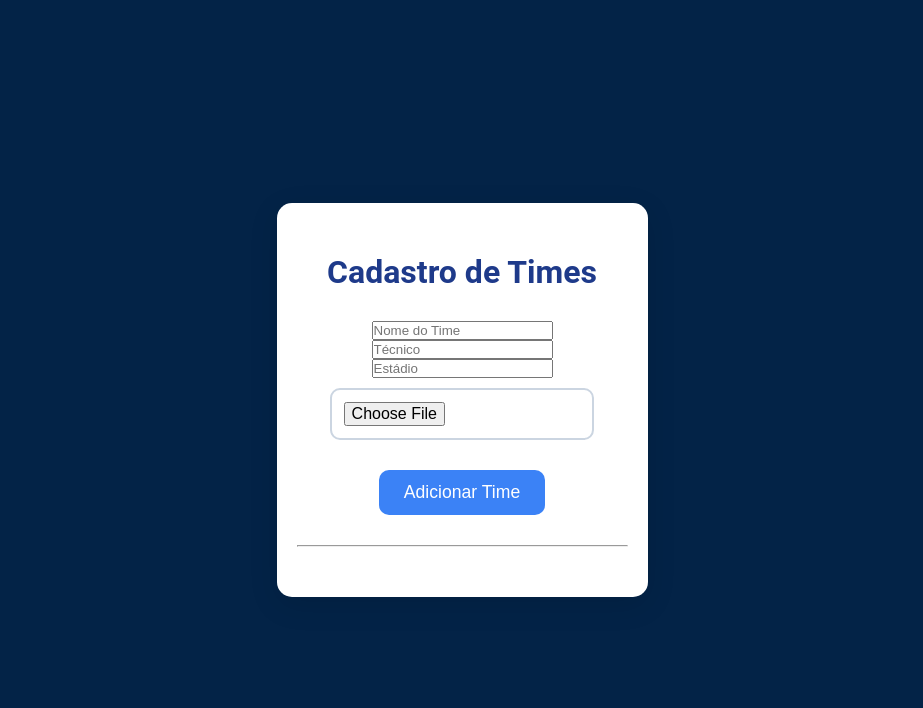
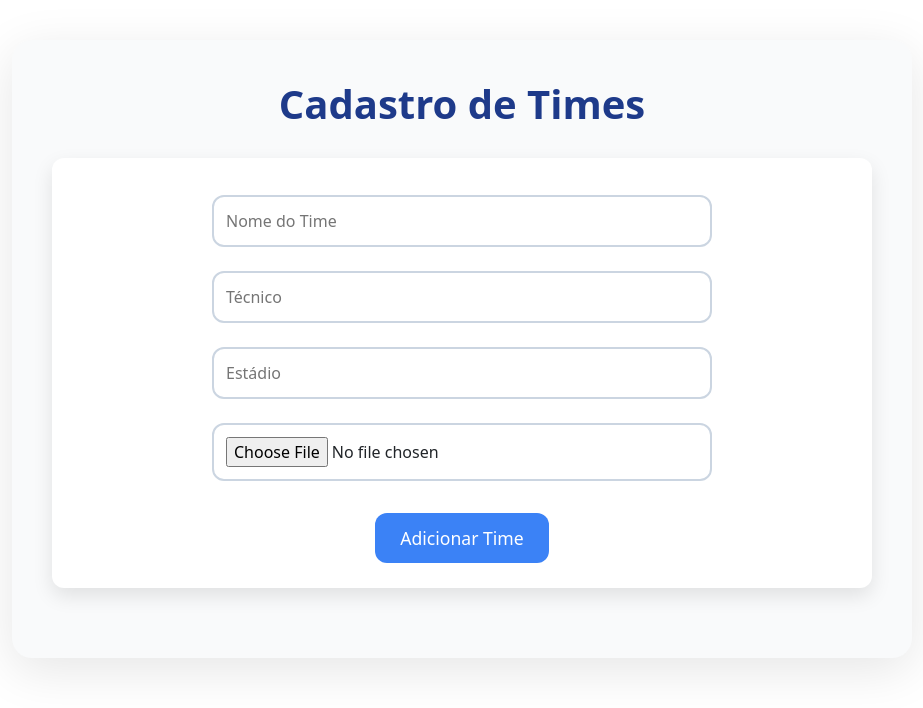
Before and after one commit to times-react/time-react, a React (Create React App) app: page / in a window 1280 px wide. Shown: the top 708 px of the page, without its empty margins (178-1101 px from the left). Built offline with nearby package versions, Linux system fonts and the light colour scheme.

Commit message:
atualização

```diff
--- a/package.json
+++ b/package.json
@@ -7,9 +7,12 @@
     "@testing-library/jest-dom": "^6.6.3",
     "@testing-library/react": "^16.3.0",
     "@testing-library/user-event": "^13.5.0",
+    "bootstrap": "^5.3.5",
     "react": "^19.1.0",
+    "react-bootstrap": "^2.10.9",
     "react-dom": "^19.1.0",
-    "react-scripts": "5.0.1",
+    "react-scripts": "^5.0.1",
+    "styled-components": "^6.1.17",
     "web-vitals": "^2.1.4"
   },
   "scripts": {
--- a/src/App.js
+++ b/src/App.js
@@ -1,6 +1,113 @@
 import React, { useState, useEffect } from 'react';
-import './App.css';
+import styled from 'styled-components';
 
+// Estilos
+const AppContainer = styled.div`
+  max-width: 900px;
+  margin: 40px auto;
+  padding: 40px;
+  text-align: center;
+  background-color: #f9fafb;
+  border-radius: 20px;
+  box-shadow: 0 12px 50px rgba(0, 0, 0, 0.1);
+`;
+
+const Title = styled.h1`
+  color: #1e3a8a;
+  font-size: 2.5rem;
+  font-weight: 600;
+  margin-bottom: 30px;
+`;
+
+const Form = styled.form`
+  display: flex;
+  flex-direction: column;
+  align-items: center;
+  margin-bottom: 30px;
+  background-color: #ffffff;
+  padding: 25px;
+  border-radius: 12px;
+  box-shadow: 0 8px 20px rgba(0, 0, 0, 0.1);
+`;
+
+const Input = styled.input`
+  padding: 12px;
+  margin: 12px 0;
+  width: 80%;
+  max-width: 500px;
+  border: 2px solid #cbd5e1;
+  border-radius: 12px;
+  font-size: 1rem;
+  transition: all 0.3s ease;
+  &:focus {
+    border-color: #3b82f6;
+    outline: none;
+    box-shadow: 0 0 5px rgba(59, 130, 246, 0.5);
+  }
+`;
+
+const Button = styled.button`
+  background-color: #3b82f6;
+  color: white;
+  padding: 12px 25px;
+  border: none;
+  margin-top: 20px;
+  border-radius: 12px;
+  cursor: pointer;
+  font-size: 1.1rem;
+  transition: all 0.3s ease;
+
+  &:hover {
+    background-color: #2563eb;
+    transform: translateY(-2px);
+    box-shadow: 0 8px 15px rgba(0, 0, 0, 0.1);
+  }
+`;
+
+const TimeCard = styled.div`
+  background-color: #ffffff;
+  border: 1px solid #e0e7ff;
+  width: 280px;
+  padding: 25px;
+  margin: 20px;
+  border-radius: 12px;
+  text-align: center;
+  box-shadow: 0 4px 15px rgba(0, 0, 0, 0.1);
+  transition: transform 0.3s ease, box-shadow 0.3s ease;
+
+  &:hover {
+    transform: translateY(-8px);
+    box-shadow: 0 12px 25px rgba(0, 0, 0, 0.1);
+  }
+`;
+
+const TimeCardImage = styled.img`
+  border-radius: 10px;
+  margin-bottom: 15px;
+  max-width: 100%;
+  height: auto;
+`;
+
+const TimeListContainer = styled.div`
+  display: flex;
+  flex-wrap: wrap;
+  justify-content: center;
+  gap: 20px;
+`;
+
+const TimeCardTitle = styled.h2`
+  font-size: 1.5rem;
+  color: #333;
+  margin: 10px 0;
+`;
+
+const TimeCardDetails = styled.p`
+  font-size: 1rem;
+  color: #666;
+  margin: 5px 0;
+`;
+
+// Componente principal
 function App() {
   const [times, setTimes] = useState([]);
   const [form, setForm] = useState({
@@ -11,13 +118,11 @@ function App() {
   });
   const [editandoId, setEditandoId] = useState(null);
 
-  // Carregar os times do localStorage ao inicializar o componente
   useEffect(() => {
     const timesSalvos = JSON.parse(localStorage.getItem('times')) || [];
     setTimes(timesSalvos);
   }, []);
 
-  // Sempre que a lista de times for alterada, atualize o localStorage
   useEffect(() => {
     if (times.length > 0) {
       localStorage.setItem('times', JSON.stringify(times));
@@ -44,18 +149,15 @@ function App() {
 
     if (form.nome && form.tecnico && form.logo && form.estadio) {
       if (editandoId) {
-        // Atualizar time existente
         const timesAtualizados = times.map((time) =>
           time.id === editandoId ? { ...form, id: editandoId } : time
         );
         setTimes(timesAtualizados);
         setEditandoId(null);
       } else {
-        // Adicionar novo time
         setTimes([...times, { ...form, id: Date.now() }]);
       }
 
-      // Limpar o formulário após envio
       setForm({ nome: '', tecnico: '', logo: '', estadio: '' });
     }
   };
@@ -75,53 +177,47 @@ function App() {
   };
 
   return (
-    <div className="App">
-      <h1>{editandoId ? 'Editar Time' : 'Cadastro de Times'}</h1>
+    <AppContainer>
+      <Title>{editandoId ? 'Editar Time' : 'Cadastro de Times'}</Title>
 
-      <form onSubmit={handleSubmit}>
-        <input
+      <Form onSubmit={handleSubmit}>
+        <Input
           name="nome"
           placeholder="Nome do Time"
           value={form.nome}
           onChange={handleChange}
         />
-        <input
+        <Input
           name="tecnico"
           placeholder="Técnico"
           value={form.tecnico}
           onChange={handleChange}
         />
-        <input
+        <Input
           name="estadio"
           placeholder="Estádio"
           value={form.estadio}
           onChange={handleChange}
         />
-        <input type="file" accept="image/*" onChange={handleImageChange} />
-        <button type="submit">
+        <Input type="file" accept="image/*" onChange={handleImageChange} />
+        <Button type="submit">
           {editandoId ? 'Salvar Alterações' : 'Adicionar Time'}
-        </button>
-      </form>
+        </Button>
+      </Form>
 
-      <hr />
-
-      <div className="times-list">
+      <TimeListContainer>
         {times.map((time) => (
-          <div key={time.id} className="time-card">
-            {time.logo && <img src={time.logo} alt={time.nome} width="100" />}
-            <h2>{time.nome}</h2>
-            <p>
-              <strong>Técnico:</strong> {time.tecnico}
-            </p>
-            <p>
-              <strong>Estádio:</strong> {time.estadio}
-            </p>
-            <button onClick={() => handleEdit(time)}>Editar</button>
-            <button onClick={() => handleDelete(time.id)}>Excluir</button>
-          </div>
+          <TimeCard key={time.id}>
+            {time.logo && <TimeCardImage src={time.logo} alt={time.nome} />}
+            <TimeCardTitle>{time.nome}</TimeCardTitle>
+            <TimeCardDetails><strong>Técnico:</strong> {time.tecnico}</TimeCardDetails>
+            <TimeCardDetails><strong>Estádio:</strong> {time.estadio}</TimeCardDetails>
+            <Button onClick={() => handleEdit(time)}>Editar</Button>
+            <Button onClick={() => handleDelete(time.id)}>Excluir</Button>
+          </TimeCard>
         ))}
-      </div>
-    </div>
+      </TimeListContainer>
+    </AppContainer>
   );
 }
 
--- a/src/index.js
+++ b/src/index.js
@@ -3,6 +3,7 @@ import ReactDOM from 'react-dom/client';
 import './index.css';
 import App from './App';
 import reportWebVitals from './reportWebVitals';
+import 'bootstrap/dist/css/bootstrap.min.css';
 
 const root = ReactDOM.createRoot(document.getElementById('root'));
 root.render(
```
Also changed, not shown: src/Componentes/TimeCard/TimeCard.js (added), src/Componentes/TimeForm/TimeForm.js (added), 1 other file (tests, documents, lock files or other folders).
